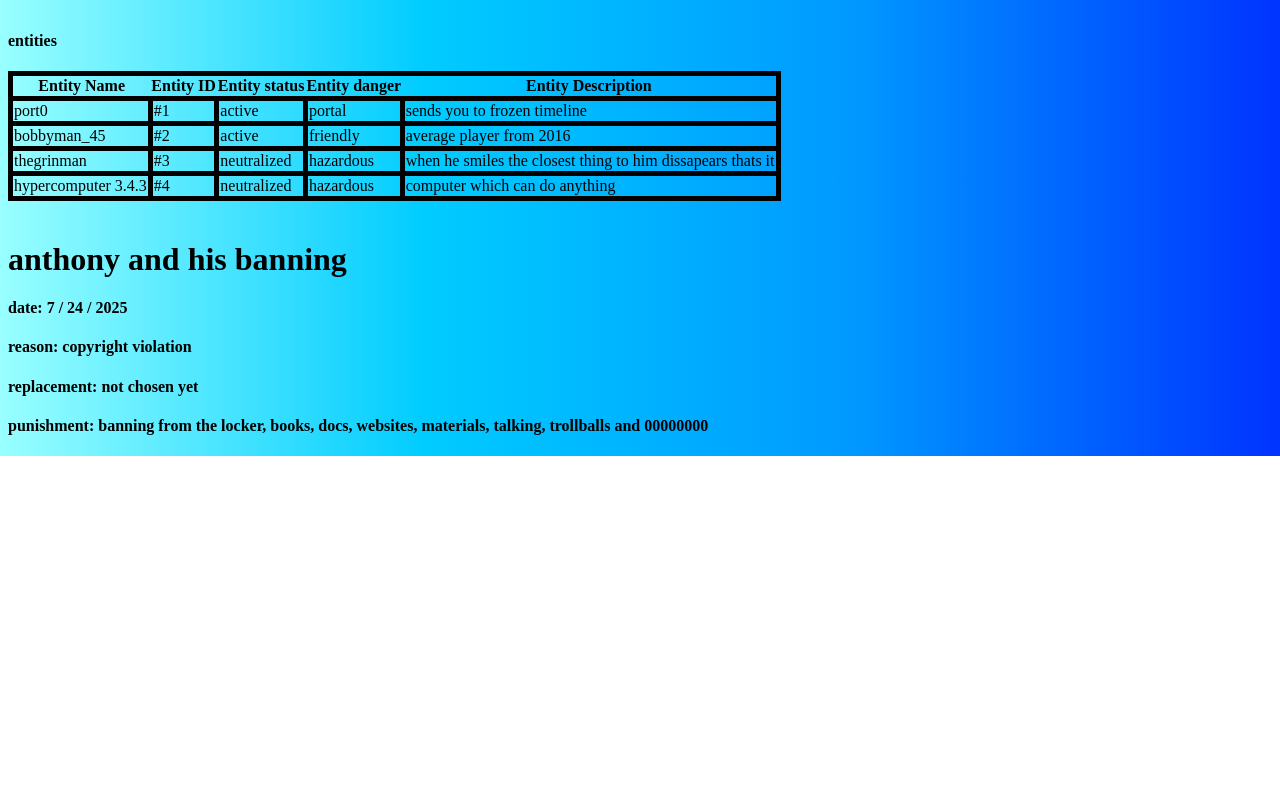
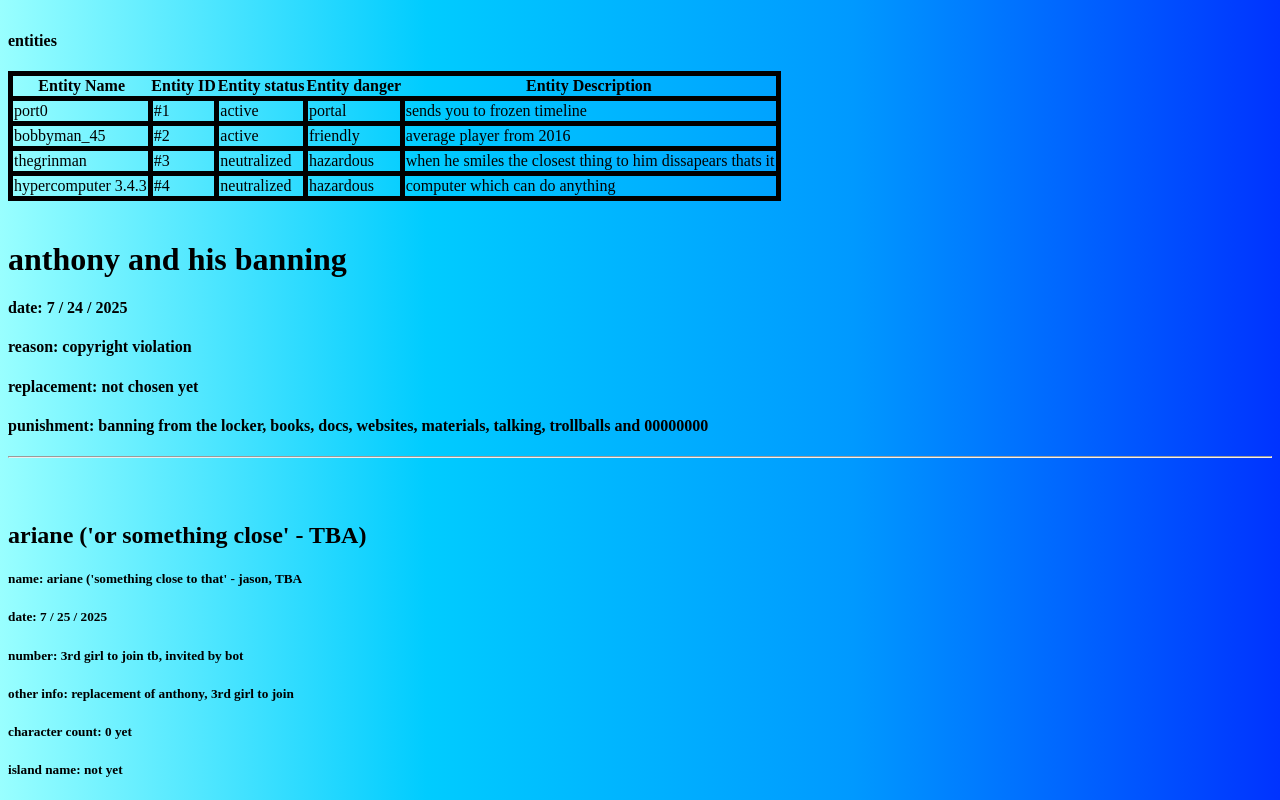
Before and after one commit to trollballsgame/trollballs_doc3, a plain HTML site: page main.html in a window 1280 px wide. Shown: the part 834-1634 px from the top of the page. Before the commit the page ends 1290 px from the top, so only its background shows below. Drawn offline with Linux system fonts and the light colour scheme.

Commit message:
Update main.html
added new member

```diff
--- a/main.html
+++ b/main.html
@@ -157,6 +157,14 @@
     <h4>reason: copyright violation</h4>
     <h4>replacement: not chosen yet</h4>
     <h4>punishment: banning from the locker, books, docs, websites, materials, talking, trollballs and 00000000</h4>
+    <hr><br><br>
+    <h2>ariane ('or something close' - TBA)</h4>
+    <h5>name: ariane ('something close to that' - jason, TBA</h5>
+    <h5>date: 7 / 25 / 2025</h5>
+    <h5>number: 3rd girl to join tb, invited by bot</h5>
+    <h5>other info: replacement of anthony, 3rd girl to join</h5>
+    <h5>character count: 0 yet</h5>
+    <h5>island name: not yet</h5>
     <script src="main.js"></script>
 </body>
 </html>
```
